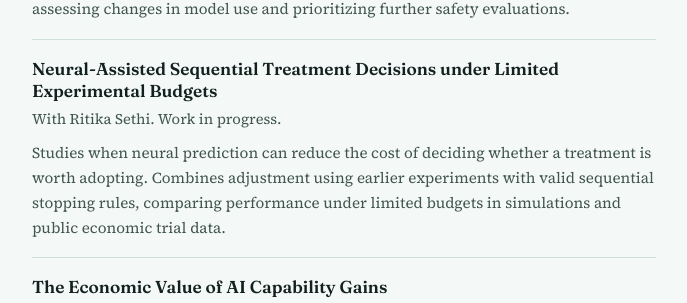
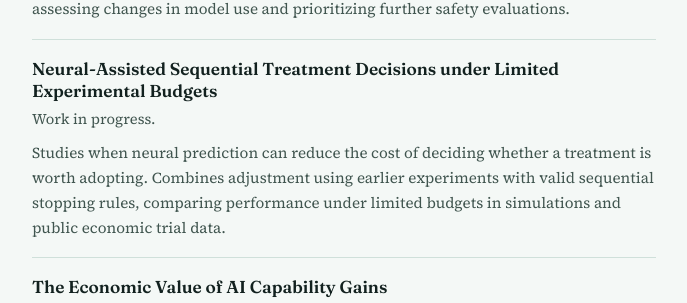
Before and after one commit to mishrad/mishrad.github.io, a Jekyll site: the page built from research.md, in a window 1280 px wide and 900 px high, scrolled down 2254 px. Shown: the part 151-454 px from the top of the window, without its empty margins (296-983 px from the left). Built offline with Jekyll 4.4.1, drawn with Linux system fonts in a browser that asks for light colours.

Commit message:
Adding new projects

```diff
--- a/research.md
+++ b/research.md
@@ -111,7 +111,7 @@ AI behavior and evaluation.
 
 <div class="paper" id="sequential-treatment-decisions">
   <p class="paper-title">Neural-Assisted Sequential Treatment Decisions under Limited Experimental Budgets</p>
-  <p class="paper-meta">With Ritika Sethi. Work in progress.</p>
+  <p class="paper-meta">Work in progress.</p>
   <p class="paper-abstract">
     Studies when neural prediction can reduce the cost of deciding whether
     a treatment is worth adopting. Combines adjustment using earlier
```
